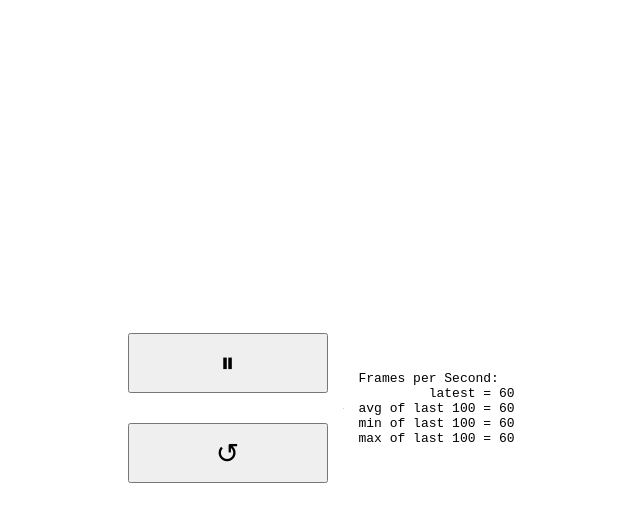
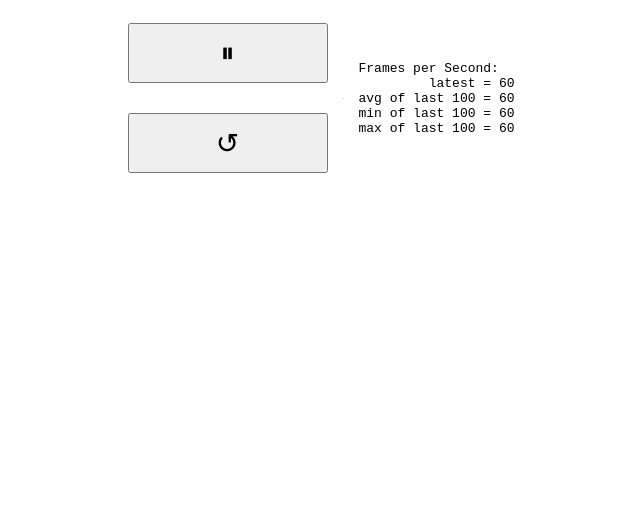
Before and after one commit to Simon536/wasm-rust-GoL, a website built with webpack: page www/index.html in a window 1280 px wide. Shown: the whole page, without its empty margins (305-945 px from the left). Built offline with nearby package versions, Linux system fonts and the light colour scheme; what wasm-game-of-life would draw is missing.

Commit message:
Update index.html

```diff
--- a/www/index.html
+++ b/www/index.html
@@ -5,11 +5,11 @@
     <title>Game of Life</title>
     <style>
       html {
-        height: 100%;
+        min-height: 100%;
       }
       body {
         width: 100%;
-        height: 100%;
+        min-height: 100%;
         display: flex;
         flex-direction: column;
         align-items: center;
```
